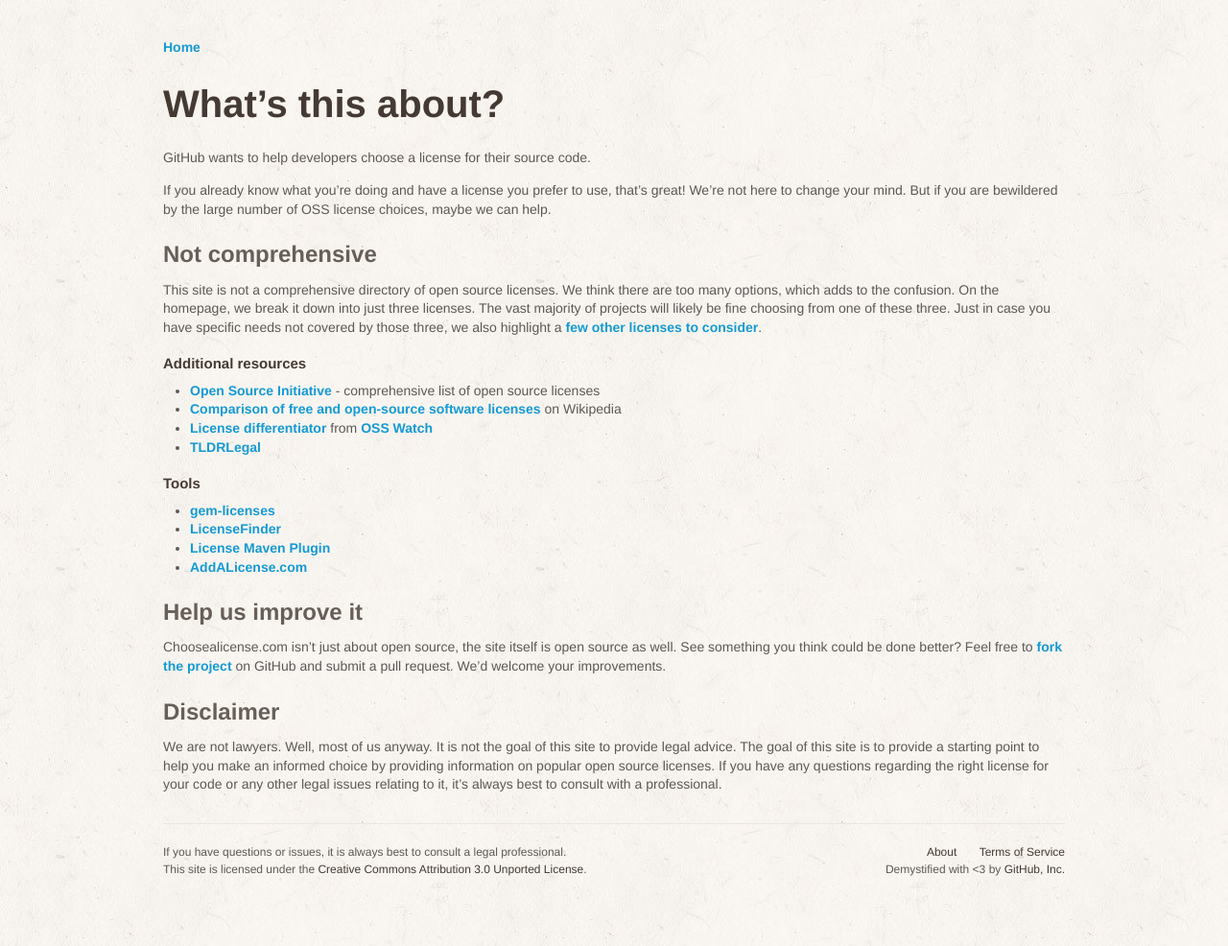
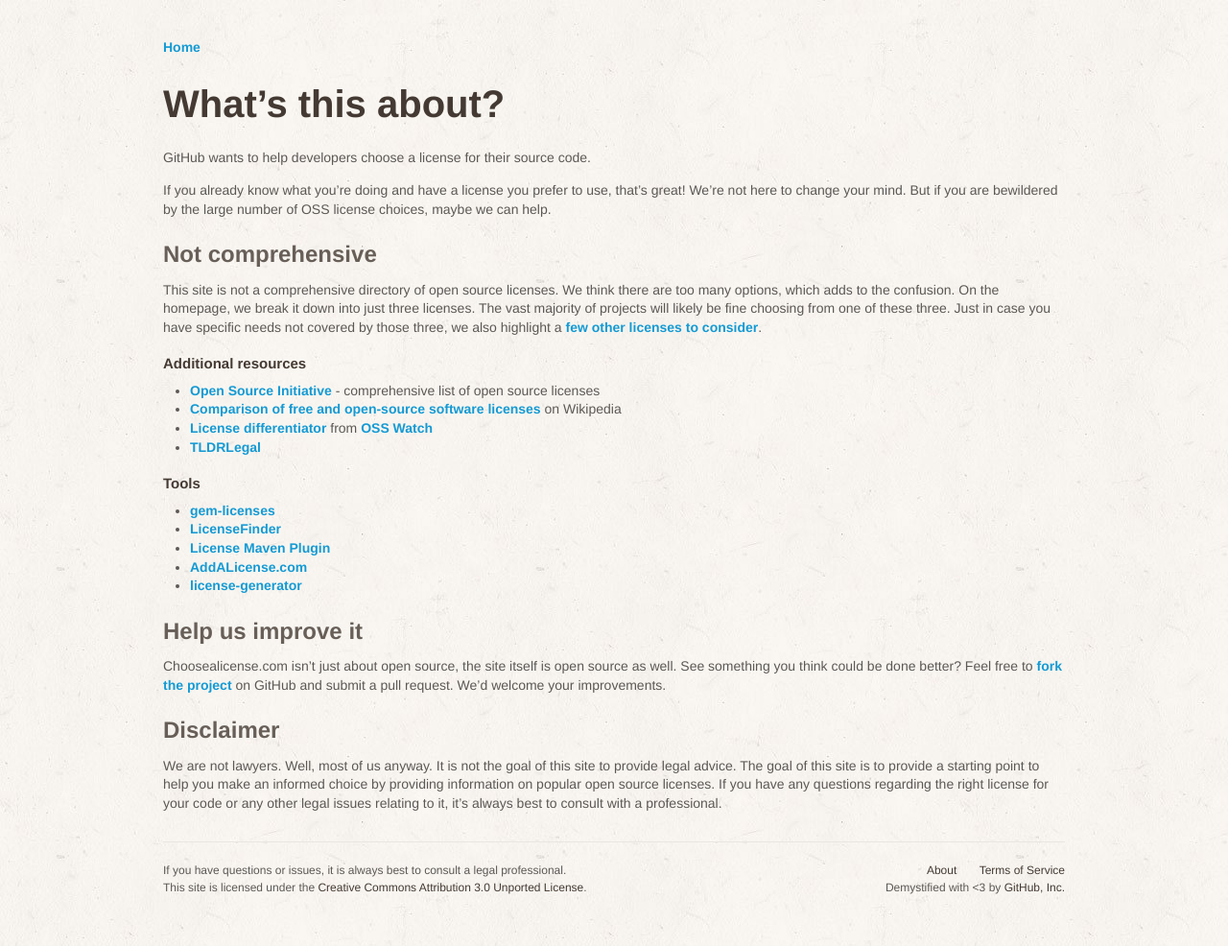
Before and after one commit to github/choosealicense.com, a Jekyll site: the page built from about.md, in a window 1280 px wide. Shown: the whole page at 96% size. Built offline with Jekyll 4.4.1, drawn with Linux system fonts in a browser that asks for light colours; some web fonts are replaced.

Commit message:
Added license-generator to Tools

```diff
--- a/about.md
+++ b/about.md
@@ -27,6 +27,7 @@
 * [LicenseFinder](https://github.com/pivotal/LicenseFinder)
 * [License Maven Plugin](http://mojo.codehaus.org/license-maven-plugin/)
 * [AddALicense.com](http://www.addalicense.com/)
+* [license-generator](https://github.com/arshad/license-generator)
 {: .bullets}
 
 ## Help us improve it
```
